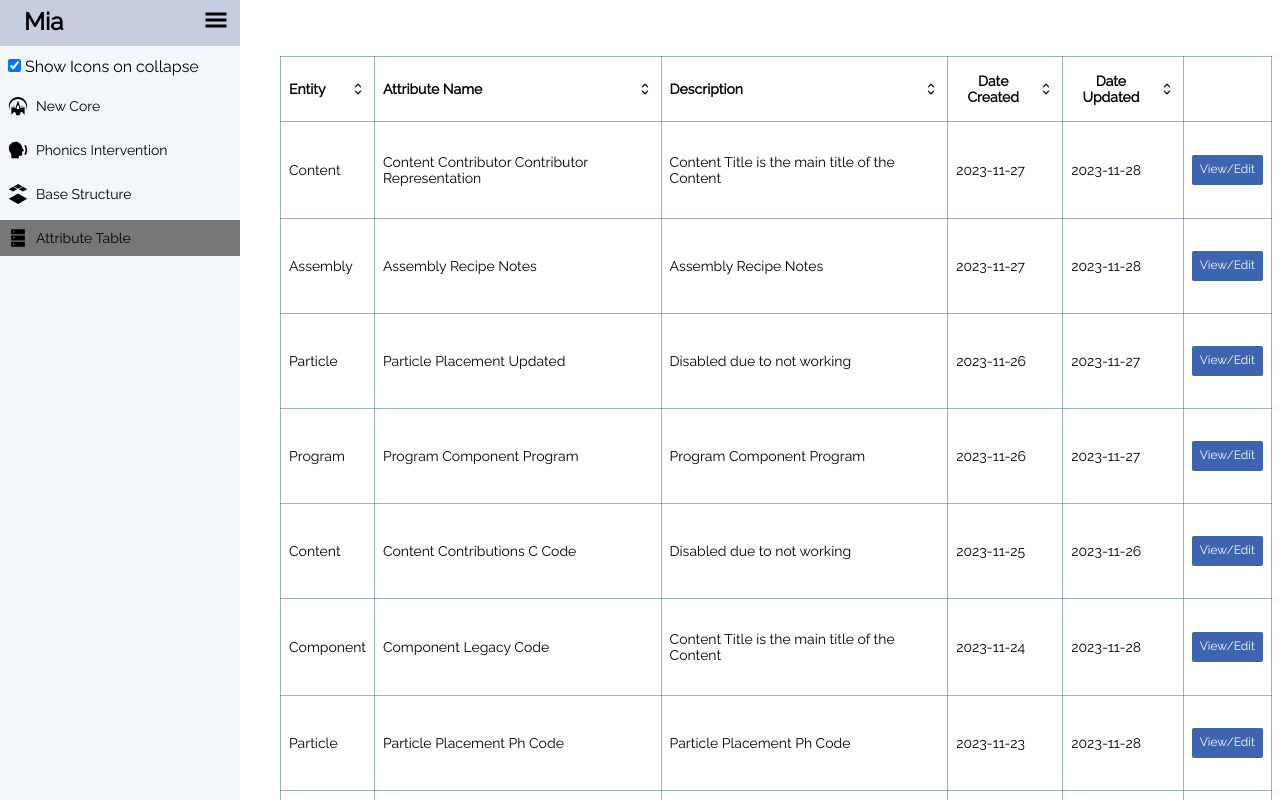
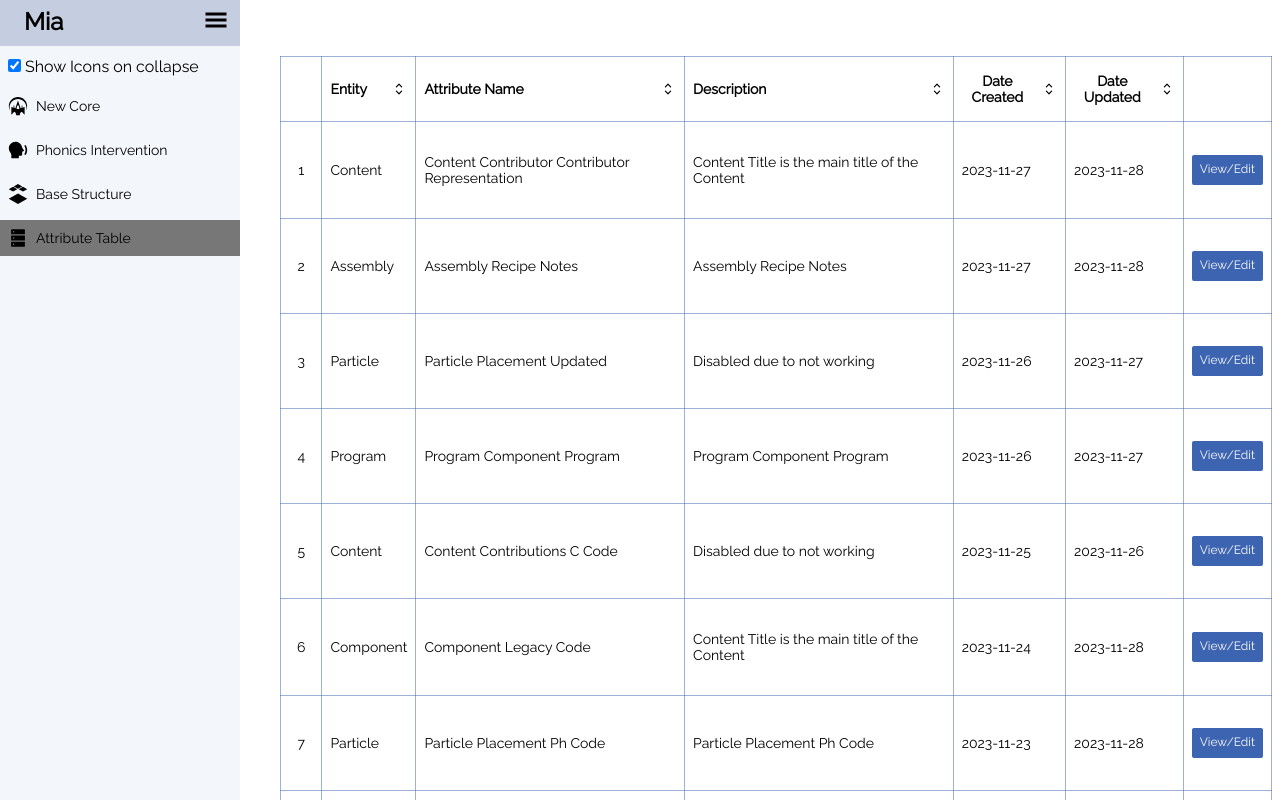
Before and after one commit to aravindgovindan/mia-program-platform, a React (Create React App) app: page /AttributeTable in a window 1280 px wide. Built offline with nearby package versions, Linux system fonts and the light colour scheme.

Commit message:
add serial number column

```diff
--- a/src/components/AttributeTable.js
+++ b/src/components/AttributeTable.js
@@ -25,6 +25,10 @@ function AttributeTable() {
 
   const columns = useMemo(
     () => [
+      columnHelper.display({
+        id: 'serialNumber',
+        cell: info => <div className="tc ">{info.row.index + 1}</div>,
+      }),
       columnHelper.accessor('Entity', {
         header: 'Entity',
         cell: info => info.getValue(),
```
